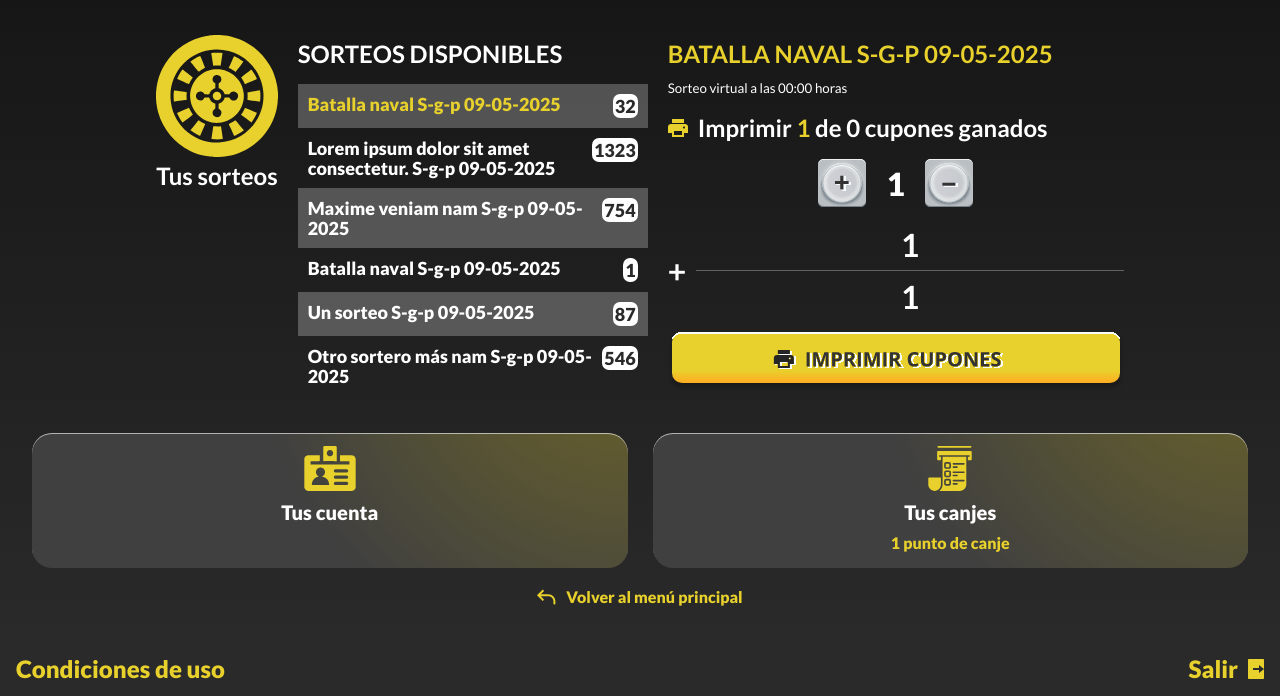
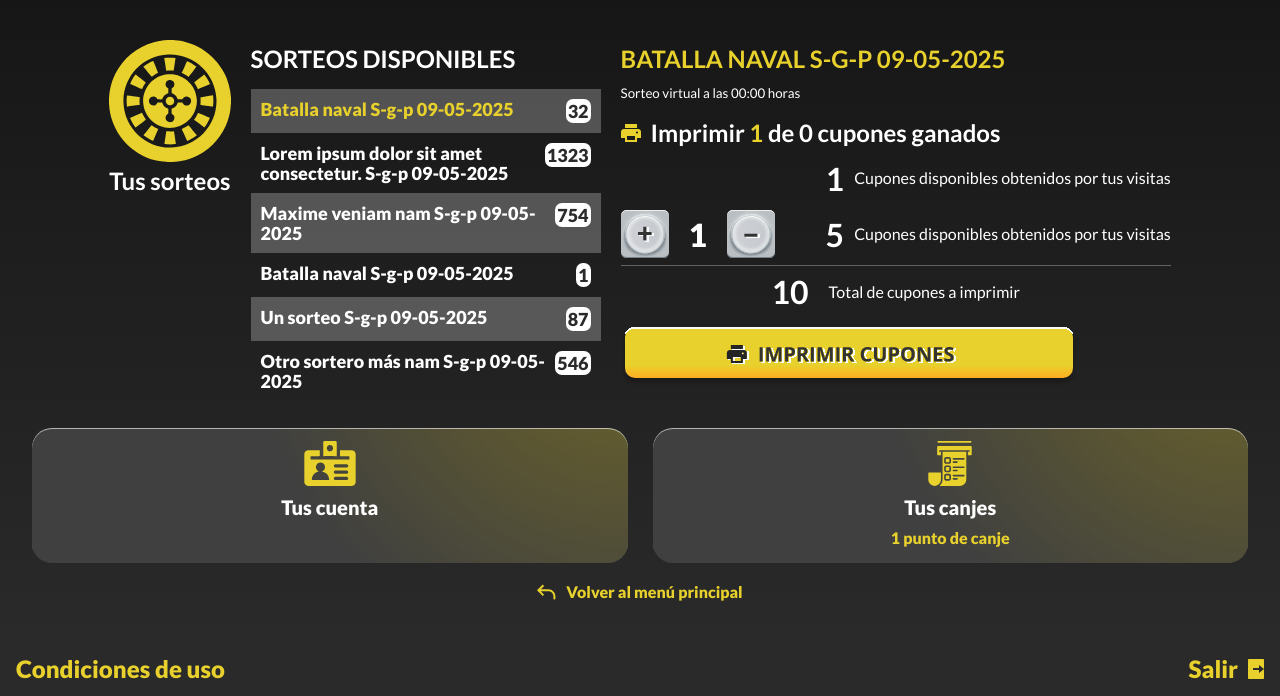
Before and after one commit to dmanriquez/enjoy, a plain HTML site: page tus-sorteos.html in a window 1280 px wide. Shown: the part 104-800 px from the top of the page. Drawn offline with Linux system fonts and the light colour scheme.

Commit message:
Se agrega text en tus sorteos

```diff
--- a/assets/css/main.css
+++ b/assets/css/main.css
@@ -590,11 +590,12 @@ footer{
 
 /* ////////////// Lista de sorteos ////////////// */
 .wrapper-counter{
+  width: 205px;
   display: flex;
   flex-direction: row;
   align-items: center;
-  justify-content: center;
-  margin: 10px 0;
+  justify-content: flex-start;
+  margin: 5px 0;
 }
 
 .wrapper-counter span{
@@ -603,7 +604,9 @@ footer{
   margin: 0 20px;
 }
 
-.wrapper-suma{
+
+/* ////////////// Calculadora ////////////// */
+.wrapper-calculadora{
   width: 100%;
   display: flex;
   flex-direction: row;
@@ -611,7 +614,7 @@ footer{
 }
 
 /* ////////////// Botón imprimir cupones ////////////// */
-#btn-print-cupones {
+.btn {
   background: transparent;
   border: none;
   cursor: pointer;
@@ -620,11 +623,11 @@ footer{
   transition: opacity 0.2s ease;
 }
 
-#btn-print-cupones:hover {
+.btn:hover {
   opacity: 0.8;
 }
 
-#btn-print-cupones img {
+.btn img {
   display: block;
   max-width: 100%;
   height: auto;
--- a/tus-sorteos.html
+++ b/tus-sorteos.html
@@ -20,7 +20,7 @@
     <div class="container-full">
       <div class="content-navegacion">
         <div class="flex justify-center py-1">
-          <div class="mr-2 flex flex-column">
+          <div class="mr-2 flex flex-column ">
             <img src="assets/images/icon-sorteos.svg">
             <h2>Tus sorteos</h2>
           </div>
@@ -46,21 +46,31 @@
               <small>Sorteo virtual a las 00:00 horas</small>
               <div>
                 <span class="flex align-center font-size-24 mt-1 font-bold"><img src="assets/images/icon-print.svg" class="mr-1"><span>Imprimir <span class="font-bold color-primary">1</span> de 0 cupones ganados</span></span>
-                <div class="wrapper-counter">
-                  <img src="assets/images/tecla+.svg">
-                  <span class="font-size-32 font-bold">1</span>
-                  <img src="assets/images/tecla-.svg">
-                </div>
-                <div class="wrapper-suma">
-                  <div class="mr-1">
-                    <span class="font-bold font-size-32">+</span>
-                  </div>
-                  <div class="flex flex-column align-center" style="width: 100%;">
-                    <span class="font-bold font-size-32 border-bottom w-full text-center">1</span>
-                    <span class="font-bold font-size-32 w-full text-center">1</span>
+                <div class="wrapper-calculadora">
+                  <div class="flex flex-column">
+                    <div class="flex flex-row align-center">
+                      <div style="width: 205px;"></div>
+                      <div class="flex flex-row align-center">
+                        <span class="font-bold font-size-32 mr-1">1</span>
+                        <p style="line-height: 18px;">Cupones disponibles obtenidos por tus visitas</p>
+                      </div>
+                    </div>
+                    <div class="flex flex-row align-center border-bottom">
+                      <div class="wrapper-counter">
+                        <img src="assets/images/tecla+.svg">
+                        <span class="font-size-32 font-bold">1</span>
+                        <img src="assets/images/tecla-.svg"></div>
+                      <div class="flex flex-row align-center">
+                        <span class="font-bold font-size-32 mr-1">5</span>
+                        <p style="line-height: 18px;">Cupones disponibles obtenidos por tus visitas</p>
+                      </div>
+                    </div>
+                    <div class="flex flex-row align-center justify-center">
+                      <span class="font-bold font-size-32 mr-2">10</span> <span>Total de cupones a imprimir</span>
+                    </div>
                   </div>
                 </div>
-                <button type="button" id="btn-print-cupones"><img src="assets/images/btn-print-cupones.svg"></button>
+                <button type="button" onclick="PopupManager.mostrarPredefinido('imprimiendo')" class="btn"><img src="assets/images/btn-print-cupones.svg"></button>
               </div>
             </div>
           </div>
@@ -85,11 +95,7 @@
     </div>
   <!-- Popup -->
   <div class="message">
-    <div class="message-content">
-      <span class="btn-close"><img src="assets/images/icon-close.svg"></span>
-      <img src="assets/images/icon-print-popup.svg">
-      <h2>Imprimiendo...</h2>
-    </div>
+    <div class="message-content"></div>
   </div>
   <footer>
     <a href="#">Condiciones de uso</a>
```
